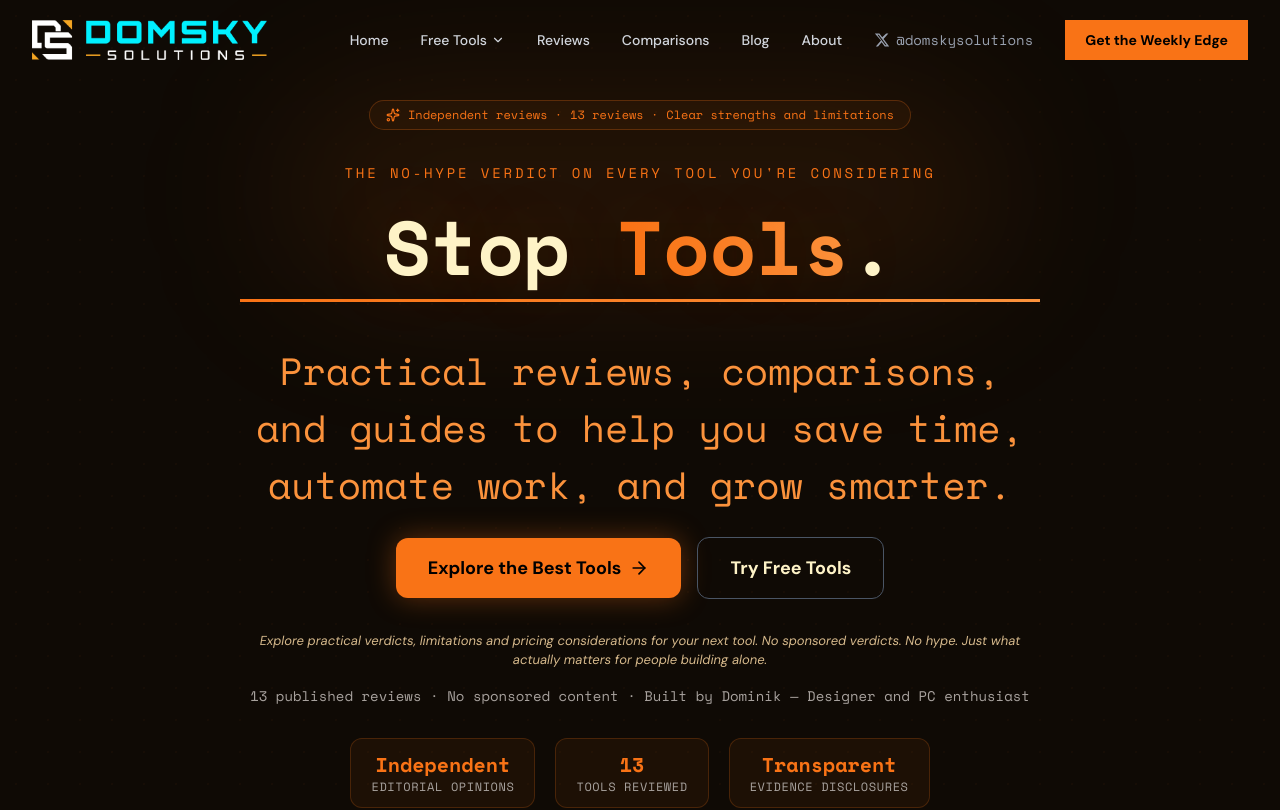
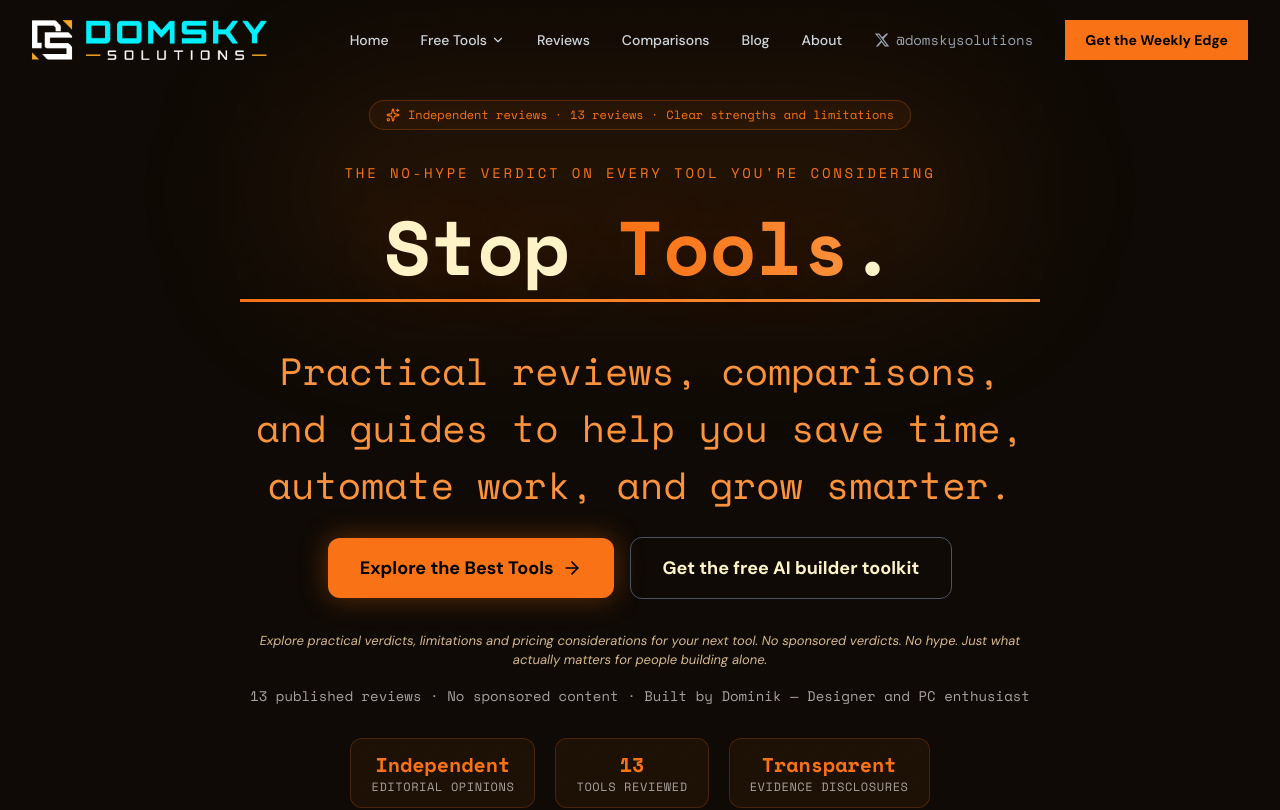
Before and after one commit to domskysolutions-collab/domskysolutions.com, a React (Vite) app: page / in a window 1280 px wide. Shown: the top 810 px of the page. Built offline with nearby package versions, Linux system fonts and the light colour scheme.

Commit message:
Use toolkit CTA in homepage hero

```diff
--- a/src/pages/HomePage.tsx
+++ b/src/pages/HomePage.tsx
@@ -105,12 +105,12 @@ export const HomePage = () => {
             >
               Explore the Best Tools <ArrowRight className="w-5 h-5" />
             </Link>
-            <Link
-              to="/tools"
+            <a
+              href="#newsletter"
               className="w-full sm:w-auto inline-flex items-center justify-center gap-2 px-8 py-4 rounded-xl border border-gray-600 text-white font-bold text-lg hover:border-brand-cyan hover:bg-brand-surface transition-colors"
             >
-              Try Free Tools
-            </Link>
+              Get the free AI builder toolkit
+            </a>
           </div>
           <p className="mx-auto mb-4" style={{ maxWidth: 800, fontSize: 13, color: '#D6B98C', fontStyle: 'italic' }}>
             Explore practical verdicts, limitations and pricing considerations for your next tool. No
```
